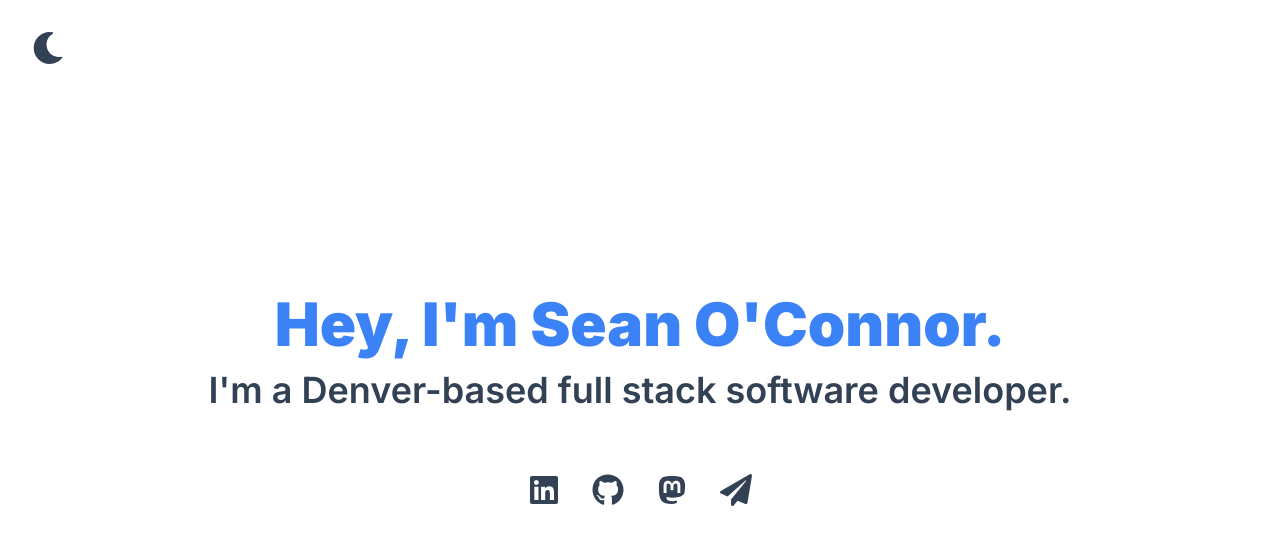
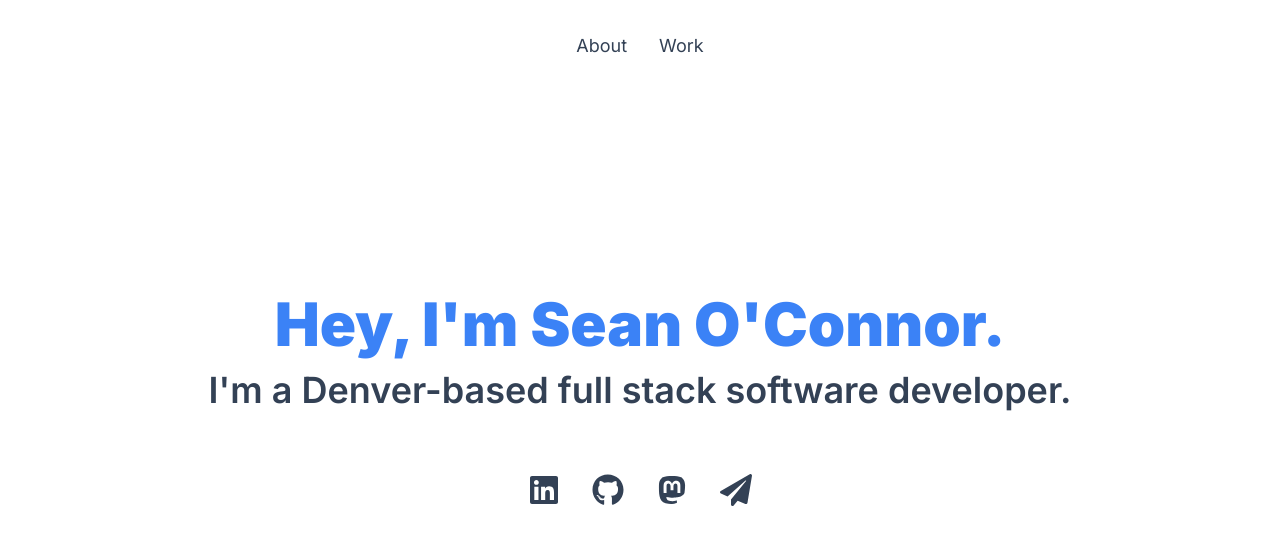
Before and after one commit to seaneoo/seano, a Next.js app: page / in a window 1280 px wide. Shown: the top 544 px of the page. Built offline with nearby package versions, Linux system fonts and the light colour scheme.

Commit message:
Create Header component
Temporarily removes ThemeChanger

```diff
--- a/src/app/layout.tsx
+++ b/src/app/layout.tsx
@@ -1,4 +1,3 @@
-import ThemeChanger from '@/components/theme-changer';
 import cx from 'clsx';
 import { Inter } from 'next/font/google';
 import './globals.css';
@@ -28,10 +27,7 @@ export default function RootLayout({
           inter.className,
           'min-h-screen bg-background text-text transition-colors selection:bg-text selection:text-background dark:bg-backgroundDark dark:text-textDark selection:dark:bg-background selection:dark:text-text'
         )}>
-        <Providers>
-          <ThemeChanger />
-          {children}
-        </Providers>
+        <Providers>{children}</Providers>
       </body>
     </html>
   );
--- a/src/app/page.tsx
+++ b/src/app/page.tsx
@@ -1,9 +1,12 @@
+import Header from '@/components/header';
 import IconButton from '@/components/icon-button';
 import { FaGithub, FaLinkedin, FaMastodon, FaPaperPlane } from 'react-icons/fa';
 
 export default function Home() {
   return (
-    <main className="container flex min-h-screen flex-col items-center justify-center gap-16 p-8">
+    <main className="container relative flex min-h-screen flex-col items-center justify-center gap-16 p-8">
+      <Header />
+
       <section>
         <h1 className="mb-4 text-center text-5xl font-black text-brand md:text-6xl">
           Hey, I&apos;m Sean O&apos;Connor.
@@ -12,6 +15,7 @@ export default function Home() {
           I&apos;m a Denver-based full stack software developer.
         </p>
       </section>
+
       <section>
         <div className="flex gap-8">
           <IconButton
--- /dev/null
+++ b/src/components/header.tsx
@@ -0,0 +1,49 @@
+'use client';
+
+import clsx from 'clsx';
+import Link from 'next/link';
+import { usePathname } from 'next/navigation';
+import { FaArrowLeft } from 'react-icons/fa';
+
+const pages = [
+  {
+    path: '/about',
+    name: 'About'
+  },
+  {
+    path: '/work',
+    name: 'Work'
+  }
+];
+
+export default function Header() {
+  const pathname = usePathname();
+
+  return (
+    <header className="absolute left-0 right-0 top-0 p-[inherit]">
+      <nav className="flex w-full flex-row items-center justify-center gap-4">
+        <div className="flex w-32 items-center justify-start">
+          {pathname !== '/' && (
+            <Link href="/" className="flex items-center gap-4 text-lg">
+              <FaArrowLeft /> Back
+            </Link>
+          )}
+        </div>
+        <div className="flex w-full flex-1 flex-wrap items-center justify-end gap-8 md:justify-center">
+          {pages.map((page, index) => (
+            <Link
+              key={index}
+              href={page.path}
+              className={clsx(
+                'text-lg',
+                pathname === page.path && 'text-brand'
+              )}>
+              {page.name}
+            </Link>
+          ))}
+        </div>
+        <div className="hidden w-32 items-center justify-end md:flex"></div>
+      </nav>
+    </header>
+  );
+}
```
